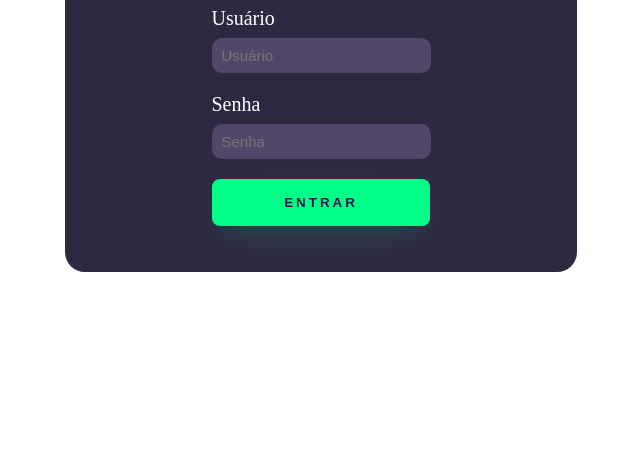
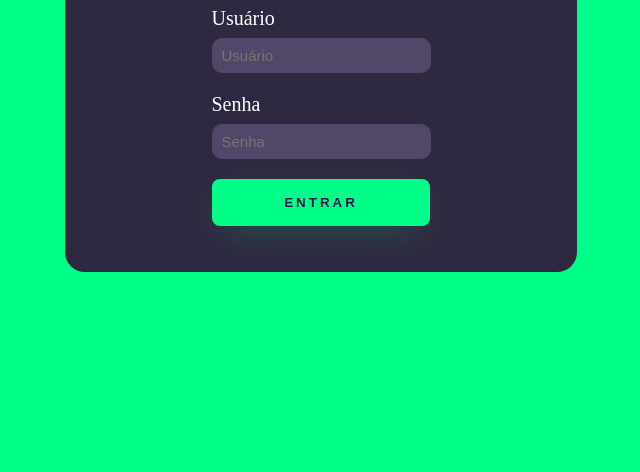
Before and after one commit to GuilhermeLCK/TelaLogin, a plain HTML site: page index.html in a window 1280 px wide. Shown: the part 328-800 px from the top of the page, without its empty margins (319-959 px from the left). Drawn offline with Linux system fonts and the light colour scheme.

Commit message:
Att background

```diff
--- a/stylecard.css
+++ b/stylecard.css
@@ -5,7 +5,7 @@
 }
 
 .container {
-  background-color: white;
+  background-color: #00ff88;
   min-height: 100vh;
   display: flex;
   justify-content: center;
```
